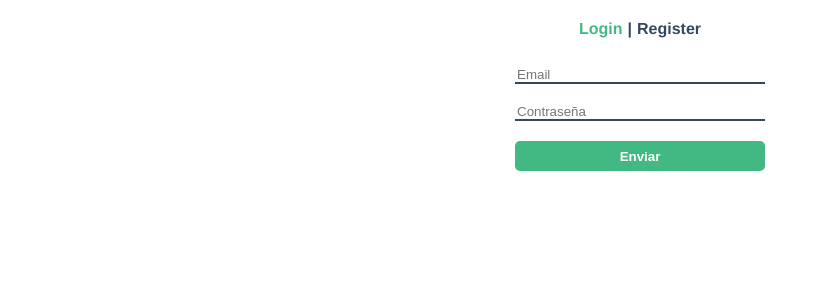
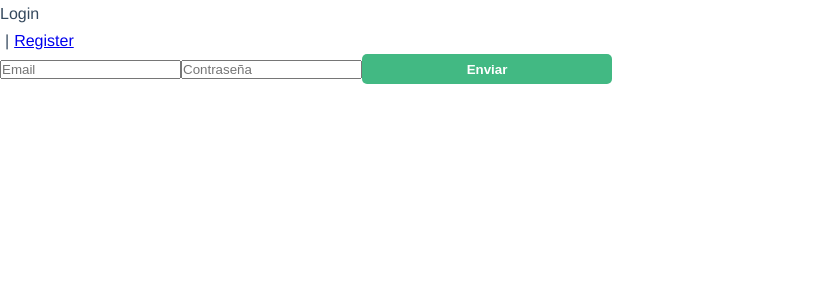
Before and after one commit to pilarrus/sudokers-front, a Vue app: page /#/login in a window 1280 px wide. Shown: the top 300 px of the page, without its empty margins (0-828 px from the left). Built offline with nearby package versions, Linux system fonts and the light colour scheme.

Commit message:
Added form scss. Deleted login and register scss

```diff
--- a/src/sass/layout/_forms.scss
+++ b/src/sass/layout/_forms.scss
@@ -0,0 +1,46 @@
+.form {
+  display: flex;
+  flex-direction: column;
+  align-items: center;
+  padding: 10px;
+
+  & > * {
+    margin-bottom: $margin-bottom-size;
+  }
+
+  &-header {
+    display: flex;
+    align-items: center;
+    justify-content: center;
+    color: $color-primary;
+    font-weight: bold;
+    width: 50%;
+    max-width: 250px;
+
+    p {
+      color: $color-secondary;
+    }
+
+    a {
+      text-decoration: none;
+      color: $color-primary;
+    }
+  }
+
+  &-input {
+    width: 50%;
+    max-width: 250px;
+    background-color: white;
+    border-top-width: 0;
+    border-right-width: 0;
+    border-left-width: 0;
+    border-bottom-width: 2px;
+    border-bottom-color: $color-primary;
+    padding-left: 2px;
+
+    &:focus {
+      outline: none;
+      border-bottom-color: $color-secondary;
+    }
+  }
+}
--- a/src/sass/main.scss
+++ b/src/sass/main.scss
@@ -16,8 +16,6 @@
 
 @import "pages/home";
 @import "pages/notFound";
-@import "pages/login";
-@import "pages/register";
 @import "pages/levels";
 @import "pages/newOrResume";
 @import "pages/sudoku";
--- a/src/sass/pages/_login.scss
+++ /dev/null
@@ -1,46 +0,0 @@
-.input {
-  width: 50%;
-  max-width: 250px;
-  background-color: white;
-  border-top-width: 0;
-  border-right-width: 0;
-  border-left-width: 0;
-  border-bottom-width: 2px;
-  border-bottom-color: $color-primary;
-  padding-left: 2px;
-
-  &:focus {
-    outline: none;
-    border-bottom-color: $color-secondary;
-  }
-}
-
-.login {
-  display: flex;
-  flex-direction: column;
-  align-items: center;
-  padding: 10px;
-
-  & > * {
-    margin-bottom: $margin-bottom-size;
-  }
-
-  &-header {
-    display: flex;
-    align-items: center;
-    justify-content: center;
-    color: $color-primary;
-    font-weight: bold;
-    width: 50%;
-    max-width: 250px;
-
-    p {
-      color: $color-secondary;
-    }
-
-    a {
-      text-decoration: none;
-      color: $color-primary;
-    }
-  }
-}
--- a/src/sass/pages/_register.scss
+++ /dev/null
@@ -1,21 +0,0 @@
-#register {
-  background: #42b983;
-  display: flex;
-  flex-direction: column;
-  align-items: center;
-  padding: 10px;
-}
-.register-header {
-  display: flex;
-  align-items: center;
-  justify-content: center;
-  color: white;
-  font-weight: bold;
-  width: 50%;
-  max-width: 250px;
-}
-
-#username {
-  width: 50%;
-  max-width: 250px
-}
```
